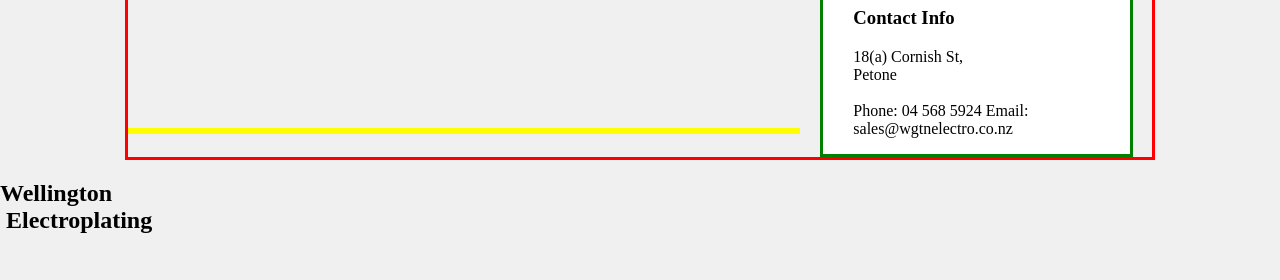
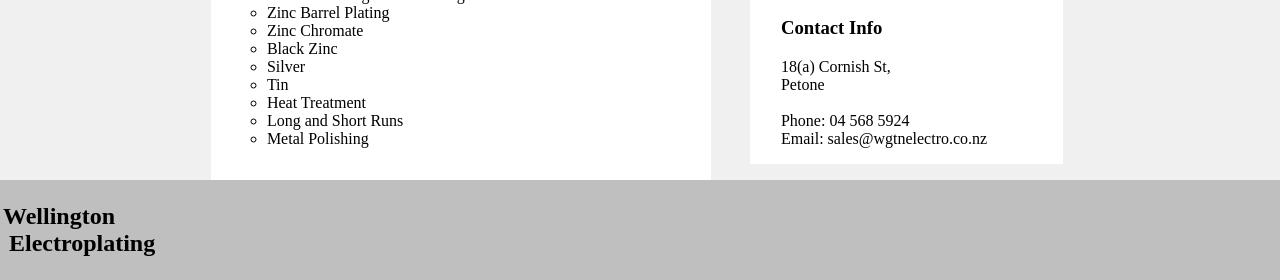
Before and after one commit to nealhartley/ElectroPlatingSite, a PHP site: page / in a window 1280 px wide. Shown: the part 839-1119 px from the top of the page. Before the commit the page ends 1072 px from the top, so only its background shows below. Run offline with PHP 8.4, Linux system fonts and the light colour scheme; some libraries are stand-ins or nearby versions.

Commit message:
more styling done, content added to main body

```diff
--- a/index.php
+++ b/index.php
@@ -26,7 +26,32 @@
             <!--contains main info about what the business does plus some images of their work-->
             <div class = "info_body">
 
-                <div class = "image">
+                <div class = "info_container">
+                    <div class = "image">
+
+                        <img src = "images/motorbike.jpg"
+                             alt ="electroplated 72 custom Harley"
+                             style="width:600px;height:400px;">
+                        <p>72 custom Harley by Hutt City Autos</p>
+                    </div>
+
+                    <h3>Wellington Electroplating</h3>
+                    <p>Providing you with quality plating in:</p>
+                    <ul type="circle">
+                        <li>Copper</li>
+                        <li>Nickel</li>
+                        <li>Chrome</li>
+                        <li>Production Chrome Plating</li>
+                        <li>Production Bright Zinc Plating</li>
+                        <li>Zinc Barrel Plating</li>
+                        <li>Zinc Chromate</li>
+                        <li>Black Zinc</li>
+                        <li>Silver</li>
+                        <li>Tin</li>
+                        <li>Heat Treatment</li>
+                        <li>Long and Short Runs</li>
+                        <li>Metal Polishing</li>
+                    </ul>
                 </div>
 
             </div>
@@ -45,6 +70,7 @@
                         Petone<br>
                         <br>
                         Phone: 04 568 5924
+                        <br>
                         Email: sales@wgtnelectro.co.nz
                     </p>
                 </div>
@@ -61,13 +87,13 @@
 
         <script>
             function initMap() {
-        var uluru = {lat: -25.363, lng: 131.044};
+        var cornish = {lat: -41.222512, lng: 174.860600};
         var map = new google.maps.Map(document.getElementById('map_google'), {
-          zoom: 4,
-          center: uluru
+          zoom: 14,
+          center: cornish
         });
         var marker = new google.maps.Marker({
-          position: uluru,
+          position: cornish,
           map: map
         });
       }
--- a/main.css
+++ b/main.css
@@ -40,25 +40,39 @@
 
 /*this is the box containg the info div aswell as the location div*/
 .main_content{
-    width:80%;
+    width:70%;
 
     margin:auto;
+    margin-top: 1em;
 
-    border: solid;
+   /* border: solid;
     border-color: red;
+   */
 }
 
+.image{
+
+}
 
 /*main body with info*/
 .info_body{
     display: inline-block;
-    width:65%;
+    width:60%;
     height:100%;
 
-    border: solid;
+   /* border: solid;
     border-color: yellow;
+    */
+}
+.info_container{
+    width: 90%;
+    margin: auto;
+    background-color: white;
+    padding-left: 1em;
+    padding-bottom: 1em;
+}
 
-}
+
 
 /*location side bar*/
 .location{
@@ -66,11 +80,12 @@
     display: inline-block;
     background-color: white;
 
-    width:30%;
+    width:35%;
     height: max-content;
 
-    border: solid;
+   /* border: solid;
     border-color: green;
+    */
 }
 
 .contact_info{
@@ -84,3 +99,11 @@
     height: 40em;
     width: 80%;
 }
+
+.bottom_bar_info{
+    width:100%;
+    background-color: rgb(191,191,191);
+
+    border: solid;
+    border-color: rgb(191,191,191);
+}
```
Also changed, not shown: images/motorbike.jpg (added).
